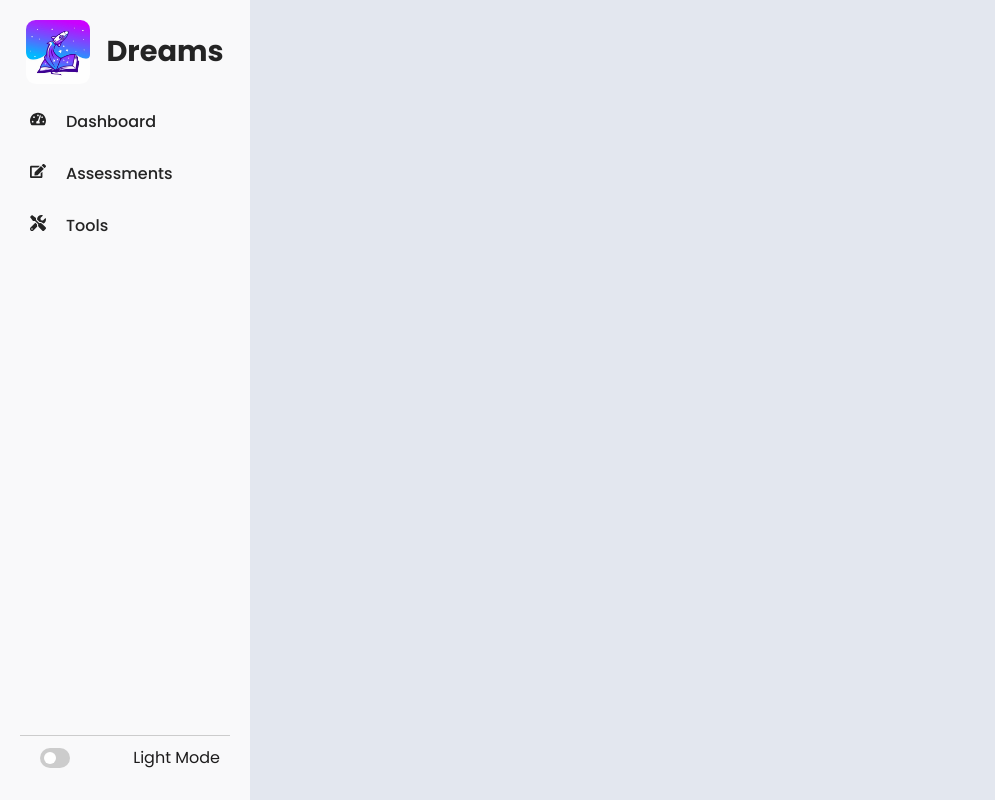
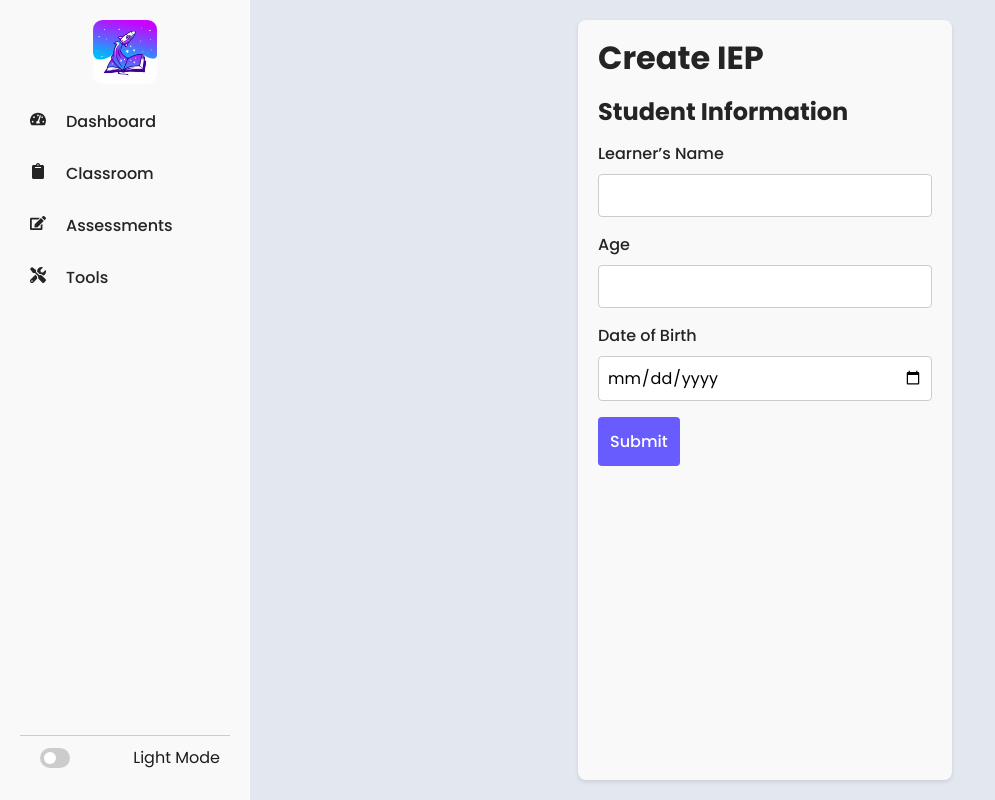
Before and after one commit to NarasimluAsh/ADC_Platform, a React (Vite) app: page /add-student in a window 1280 px wide. Shown: the whole page, without its empty margins (0-995 px from the left). Built offline with nearby package versions, Linux system fonts and the light colour scheme; no server answers; the database is empty; sample sign-in values are in the browser's storage.

Commit message:
11:35 from gwen

```diff
--- a/src/App.jsx
+++ b/src/App.jsx
@@ -18,6 +18,8 @@ import IEPForm from './components/IEPForm';
 import QuizPage from './pages/QuizPage';
 import AssessmentPage from './pages/AssessmentPage';
 import ToolsPage from './pages/ToolsPage';
+import ClassroomPage from './pages/ClassroomPage';
+import AddStudentPage from './pages/AddStudentPage';
 import { db, storage } from './firebase';
 import { collection, getDocs } from 'firebase/firestore';
 import { getDownloadURL, ref } from 'firebase/storage';
@@ -77,6 +79,8 @@ function App() {
           <Route path="/add-storybook" element={<ProtectedRoute element={AddStorybookPage} />} />
           <Route path="/quiz" element={<ProtectedRoute element={QuizPage} />} />
           <Route path="/assessments" element={<ProtectedRoute element={AssessmentPage} />} />
+          <Route path="/classroom" element={<ProtectedRoute element={ClassroomPage} />} />
+          <Route path="/add-student" element={<ProtectedRoute element={AddStudentPage} />} />
         </Routes>
       </div>
     </div>
--- a/src/authentication/Signup.jsx
+++ b/src/authentication/Signup.jsx
@@ -1,6 +1,8 @@
 import React, { useState } from 'react';
 import { useNavigate } from 'react-router-dom';
 import { auth } from '../firebase';
+import { db } from '../firebase';
+import { collection, addDoc } from 'firebase/firestore';
 import { createUserWithEmailAndPassword } from 'firebase/auth';
 
 const Signup = () => {
@@ -14,12 +16,27 @@ const Signup = () => {
     e.preventDefault();
     try {
       await createUserWithEmailAndPassword(auth, email, password);
+      addUserDetail();
       navigate('/');
     } catch (error) {
       console.error('Error signing up: ', error);
       alert(error.message);
     }
   };
+
+  // Store user detail
+  const addUserDetail = async (e) => {
+    try {
+      const docRef = await addDoc(collection(db, 'Users'), {
+        email,
+        created_date: "",
+      })
+      console.log(docRef);
+    } catch (error) {
+      console.log(error)
+    }
+  };
+
 
   return (
     <div className='form-container'>
--- a/src/components/Sidebar.jsx
+++ b/src/components/Sidebar.jsx
@@ -2,19 +2,23 @@
 import React from 'react';
 import { Link } from 'react-router-dom';
 import ThemeToggle from './ThemeToggle';
-import { FaEdit, FaTachometerAlt, FaTools } from 'react-icons/fa'; // Import icons
+import { FaClipboard, FaEdit, FaTachometerAlt, FaTools } from 'react-icons/fa'; // Import icons
+import { FaSection } from 'react-icons/fa6';
 
 const Sidebar = ({ theme, toggleTheme }) => {
   return (
     <div className="sidebar">
       <div className="sidebar-header">
         <img src="reading-logo.jpeg" alt="logo" />
-        <h2>Dreams</h2>
       </div>
       <div className="sidebar-menu">
         <Link to="/dashboard" className="sidebar-link">
           <FaTachometerAlt className="sidebar-icon" />
           <span>Dashboard</span>
+        </Link>
+        <Link to="/classroom" className="sidebar-link">
+          <FaClipboard className="sidebar-icon" />
+          <span>Classroom</span>
         </Link>
         <Link to="/assessments" className="sidebar-link">
           <FaEdit className="sidebar-icon" />
--- /dev/null
+++ b/src/pages/AddStudentPage.jsx
@@ -0,0 +1,56 @@
+import React, { useState } from 'react';
+
+const AddStudentPage = () => {
+  const [formData, setFormData] = useState({
+    learnerName: '',
+    age: '',
+    dob: '',
+    gender: '',
+    reviewDate: ''
+  });
+
+  const [errors, setErrors] = useState({});
+
+  const handleChange = (e) => {
+    const { name, value } = e.target;
+    setFormData({ ...formData, [name]: value });
+  };
+
+
+
+  const handleSubmit = async (e) => {
+    e.preventDefault();
+    try {
+
+    } catch (error) {
+        console.log(error);
+    }
+  };
+
+  return (
+    <form className='IEP-form' onSubmit={handleSubmit}>
+      <h1>Create IEP</h1>
+
+      <h2>Student Information</h2>
+      <div>
+        <label>Learner’s Name</label>
+        <input type="text" name="learnerName" value={formData.learnerName} onChange={handleChange} required />
+        {errors.learnerName && <span className="error">{errors.learnerName}</span>}
+      </div>
+      <div>
+        <label>Age</label>
+        <input type="number" name="age" value={formData.age} onChange={handleChange} required />
+        {errors.age && <span className="error">{errors.age}</span>}
+      </div>
+      <div>
+        <label>Date of Birth</label>
+        <input type="date" name="dob" value={formData.dob} onChange={handleChange} required />
+        {errors.dob && <span className="error">{errors.dob}</span>}
+      </div>
+
+      <button type="submit">Submit</button>
+    </form>
+  );
+};
+
+export default AddStudentPage;
--- /dev/null
+++ b/src/pages/ClassroomPage.jsx
@@ -0,0 +1,17 @@
+import React from 'react';
+import { useNavigate } from 'react-router-dom';
+
+const ClassroomPage = () => {
+    const navigate = useNavigate();
+    return (
+        <div className="Classroom-container">
+            <h1>Classrooms</h1>
+            <button
+                className="add-student-page"
+                onClick={() => navigate('/add-student')}
+            ></button>
+        </div>
+    );
+};
+
+export default ClassroomPage;
```
